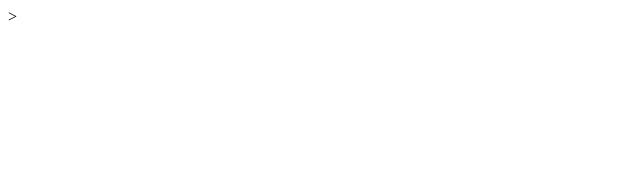
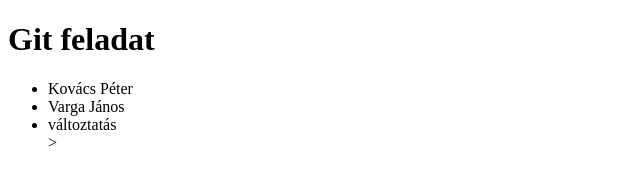
Before and after one commit to DGame97/2021_12_17, a plain HTML site: page index.html in a window 1280 px wide. Shown: the whole page, without its empty margins (0-640 px from the left). Drawn offline with Linux system fonts and the light colour scheme.

Commit message:
html fájl változtatva

```diff
--- a/index.html
+++ b/index.html
@@ -7,7 +7,11 @@
     <title>Document</title>
 </head>
 <body>
-
+    <h1> Git feladat</h1>
+    <ul>
+        <li>Kovács Péter</li>
+        <li>Varga János</li>
+        <li>változtatás</li>
 </body>
 </html>
 
```
